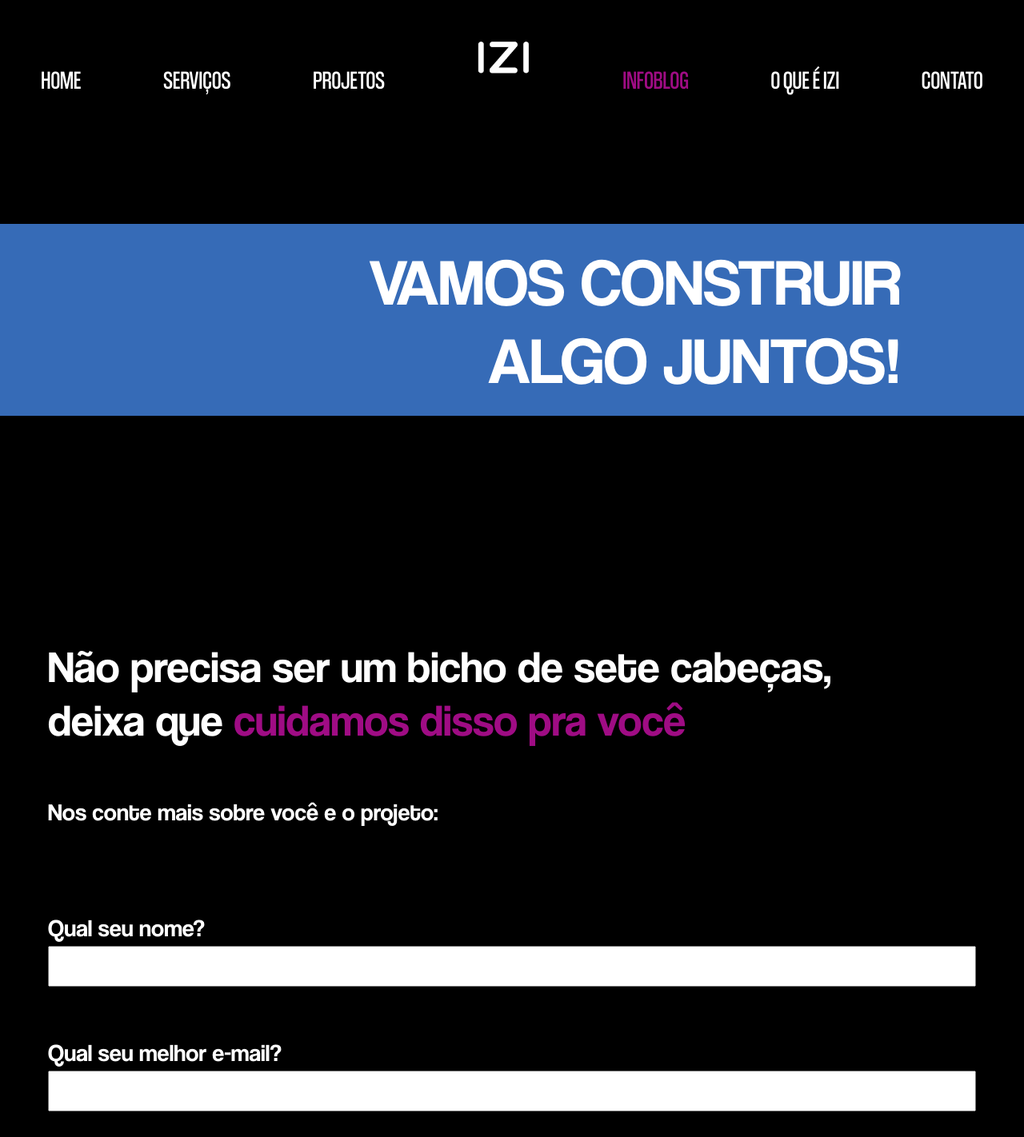
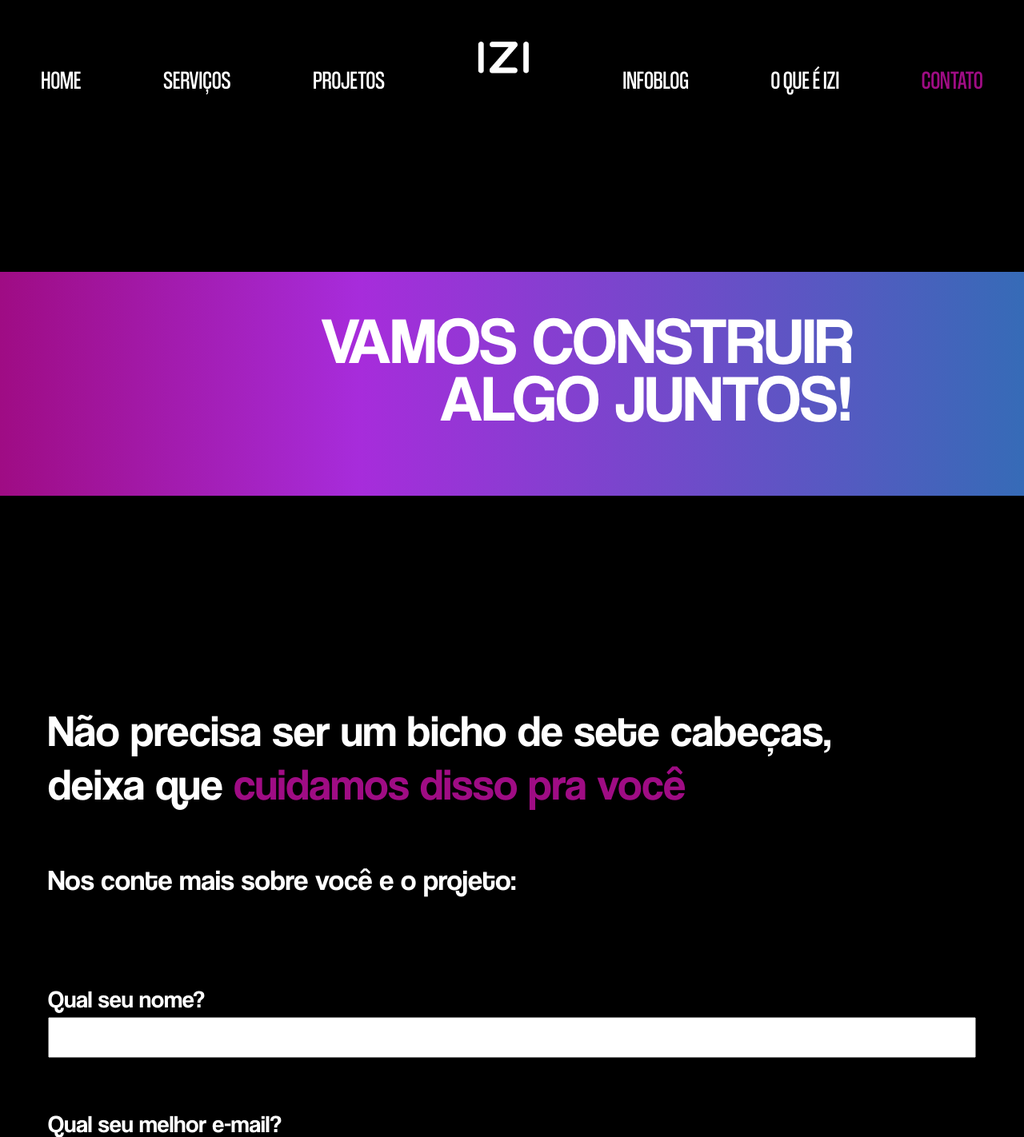
Before and after one commit to nairacirino/site-izi-assessoria, a PHP site: page /contato.html in a window 1280 px wide. Shown: the top 1422 px of the page at 80% size. Run offline with PHP 8.4, Linux system fonts and the light colour scheme; some libraries are stand-ins or nearby versions.

Commit message:
Acerto de layout após inclusão das fontes

```diff
--- a/assets/custom-css/custom.css
+++ b/assets/custom-css/custom.css
@@ -122,6 +122,10 @@ img:hover {
 
 .pt-8 {
     padding-top: 3rem;
+}
+
+.pt-6 {
+    padding-top: 5rem;
 }
 
 .mb-6 {
@@ -352,8 +356,12 @@ header {
 /* artigo */
 
 .artigo-bg {
-    background: var(--blue);
-    height: 12rem;
+    background: linear-gradient(90deg, rgba(159,12,132,1) 0%, rgba(167,44,219,1) 35%, rgba(54,107,183,1) 100%);
+    height: 14rem;
+}
+
+.artigos h3 {
+    text-transform: uppercase;
 }
 
 /* projetos cta */
@@ -361,3 +369,18 @@ header {
 .projetos-cta {
     margin-top: 35rem;
 }
+
+/* contato */
+
+.contato-header {
+    line-height: calc(2rem + 2.5vw);
+    padding: 5rem 0 7rem 0;
+    margin-right: calc(2rem + 2.5vw);
+}
+
+.enviar-btn {
+    padding: 0 3rem 0 3rem;
+    border: none;
+    background-color: var(--roxo);
+    color: var(--white);
+}
--- a/contato.html
+++ b/contato.html
@@ -28,7 +28,7 @@
 <body>
     <!--1 barra de navegação inicio -->
     <!--header inicio-->
-    <header class="fixed-top mt-4 mb-10">
+    <header id="navbar" class="fixed-top pt-4 mb-10">
         <!--barra de navegação expandida-->
         <nav>
             <ul class="d-none d-md-flex nav justify-content-around align-items-end">
@@ -39,9 +39,9 @@
                         <img class="img-fluid logo-topo pb-3" src="./assets/media/img/logo/logo-nav-topo.jpg"
                             alt="logo da empresa">
                     </a></li>
-                <li class="nav-item"><a class="nav-link active" href="infoblog.html">Infoblog</a></li>
+                <li class="nav-item"><a class="nav-link" href="infoblog.html">Infoblog</a></li>
                 <li class="nav-item"><a class="nav-link" href="sobre.html">O que é Izi</a></li>
-                <li class="nav-item"><a class="nav-link" href="contato·html">Contato</a></li>
+                <li class="nav-item"><a class="nav-link active" href="contato.html">Contato</a></li>
             </ul>
         </nav>
         <!--fim barra de navegacao expandida-->
@@ -71,10 +71,10 @@
     <!--fim barra de navegação-->
 
     <!--2 artigo inicio-->
-    <header>
+    <header class="margem-hero">
         <div class="vh-100 d-flex flex-column justify-content-center">
             <div class="artigo-bg d-flex flex-column justify-content-center">
-                <h1 class="col-md-10 margem-padrao text-end">VAMOS CONSTRUIR<br>ALGO JUNTOS!</h1>
+                <h1 class="contato-header col-md-10 text-end">VAMOS CONSTRUIR<br>ALGO JUNTOS!</h1>
             </div>
         </div>
     </header>
@@ -82,9 +82,9 @@
     <main class="margem-padrao">
         <h3>Não precisa ser um bicho de sete cabeças,</h3>
         <h3>deixa que <span class="purple">cuidamos disso pra você</span></h3>
-        <p class="mt-5 big-p">Nos conte mais sobre você e o projeto:</p>
+        <p class="mt-5 bigger-p">Nos conte mais sobre você e o projeto:</p>
         <fieldset class="mt-6">
-            <form action="">
+            <form action="" class="">
                 <label for="">Qual seu nome?</label>
                 <input type="text">
 
@@ -103,31 +103,31 @@
                 <label class="mt-5" for="">Quais soluções você está procurando?</label>
                 <input type="text">
 
-                <button class="mt-8">ENVIAR</button>
+                <button class="mt-8 enviar-btn bigger-p">ENVIAR</button>
             </form>
         </fieldset>
     </main>
     <!--4 cta inicio-->
     <div class="d-flex justify-content-center align-items-center">
         <div class="contato-link vh-100 d-flex align-items-center justify-content-center flex-column">
-            <h2 class="text-center">ESTAMOS ANIMADOS PARA<br>
-                COMEÇAR ESSA PARCERIA</h2>
+            <h1 class="text-center margem-padrao">ESTAMOS ANIMADOS PARA<br>
+                COMEÇAR ESSA PARCERIA!</h1>
         </div>
     </div>
     <!--cta fim-->
     </section>
 
-    <!--5 rodapé inicio-->
+    <!--8 rodapé inicio-->
     <footer class="margem-padrao">
         <p>contato@iziassessoria.com</p>
         <p>São Paulo - SP</p>
         <small>Todos os direitos reservados*</small>
         <nav>
-            <ul>
-                <li><a href="#" class="social-bg"></a></li>
-                <li><a href="#" class="social-bg"></a></li>
-                <li><a href="#" class="social-bg"></a></li>
-                <li><a href="#" class="social-bg"></a></li>
+            <ul class="d-flex mt-2">
+                <li><a href="#" class="social-bg me-3"><i class="fa-brands fa-youtube"></i></a></li>
+                <li><a href="#" class="social-bg me-3"><i class="fa-brands fa-whatsapp"></i></a></li>
+                <li><a href="#" class="social-bg me-3"><i class="fa-brands fa-linkedin-in"></i></a></li>
+                <li><a href="#" class="social-bg me-3"><i class="fa-brands fa-instagram"></i></a></li>
             </ul>
         </nav>
     </footer>
--- a/index.html
+++ b/index.html
@@ -41,7 +41,7 @@
                     </a></li>
                 <li class="nav-item"><a class="nav-link" href="infoblog.html">Infoblog</a></li>
                 <li class="nav-item"><a class="nav-link" href="sobre.html">O que é Izi</a></li>
-                <li class="nav-item"><a class="nav-link" href="contato·html">Contato</a></li>
+                <li class="nav-item"><a class="nav-link" href="contato.html">Contato</a></li>
             </ul>
         </nav>
         <!--fim barra de navegacao expandida-->
--- a/infoblog.html
+++ b/infoblog.html
@@ -41,7 +41,7 @@
                     </a></li>
                 <li class="nav-item"><a class="nav-link active" href="infoblog.html">Infoblog</a></li>
                 <li class="nav-item"><a class="nav-link" href="sobre.html">O que é Izi</a></li>
-                <li class="nav-item"><a class="nav-link" href="contato·html">Contato</a></li>
+                <li class="nav-item"><a class="nav-link" href="contato.html">Contato</a></li>
             </ul>
         </nav>
         <!--fim barra de navegacao expandida-->
--- a/projetos.html
+++ b/projetos.html
@@ -41,7 +41,7 @@
                     </a></li>
                 <li class="nav-item"><a class="nav-link" href="infoblog.html">Infoblog</a></li>
                 <li class="nav-item"><a class="nav-link" href="sobre.html">O que é Izi</a></li>
-                <li class="nav-item"><a class="nav-link" href="contato·html">Contato</a></li>
+                <li class="nav-item"><a class="nav-link" href="contato.html">Contato</a></li>
             </ul>
         </nav>
         <!--fim barra de navegacao expandida-->
--- a/servicos.html
+++ b/servicos.html
@@ -41,7 +41,7 @@
                     </a></li>
                 <li class="nav-item"><a class="nav-link" href="infoblog.html">Infoblog</a></li>
                 <li class="nav-item"><a class="nav-link" href="sobre.html">O que é Izi</a></li>
-                <li class="nav-item"><a class="nav-link" href="contato·html">Contato</a></li>
+                <li class="nav-item"><a class="nav-link" href="contato.html">Contato</a></li>
             </ul>
         </nav>
         <!--fim barra de navegacao expandida-->
```
Also changed, not shown: sobre.html (+16 -16 lines).
